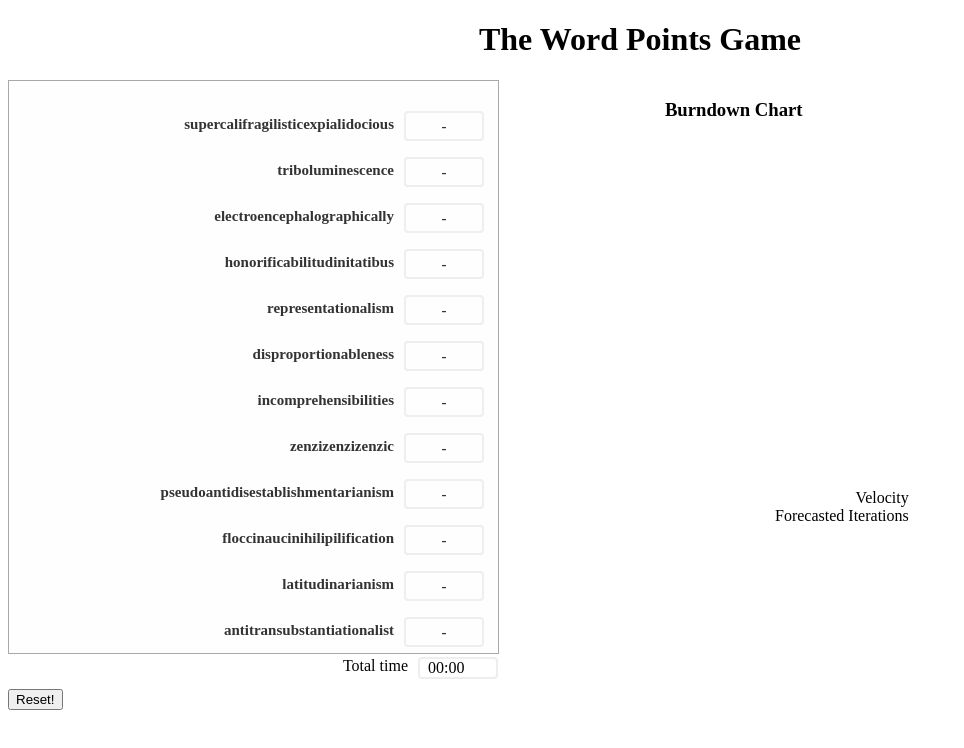
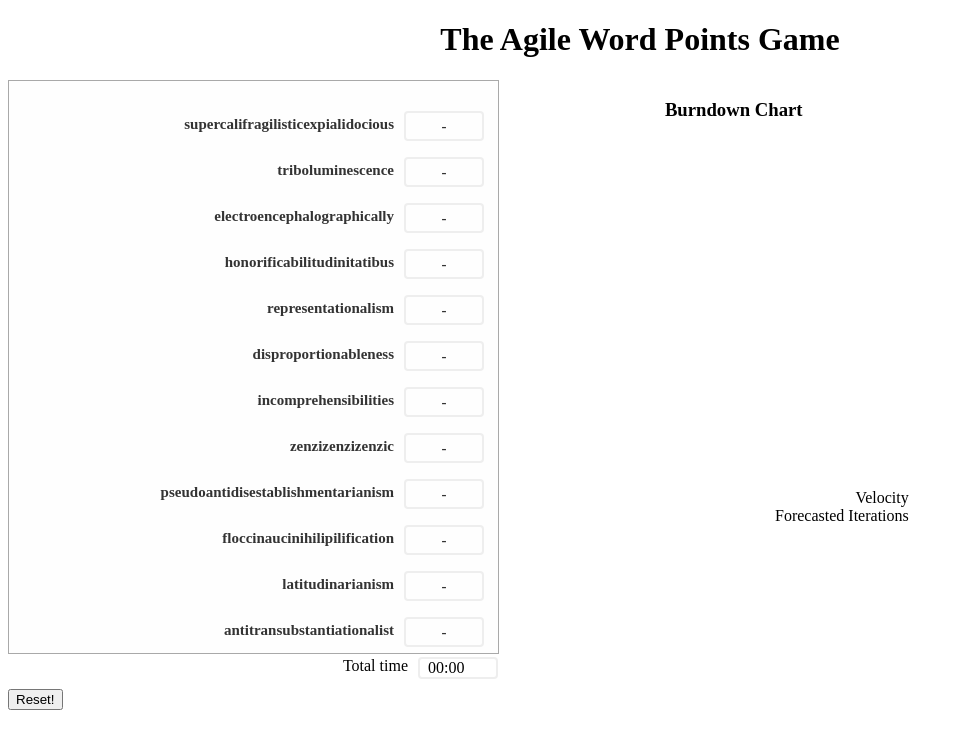
Before and after one commit to JogoShugh/AgileWordPointsGame, a plain HTML site: page index.html in a window 1280 px wide. Shown: the whole page, without its empty margins (0-964 px from the left). Drawn offline with nearby package versions, Linux system fonts and the light colour scheme; a script that the page names is missing.

Commit message:
Title fix

```diff
--- a/index.html
+++ b/index.html
@@ -91,7 +91,7 @@
 
     <div id="container">
         <header>
-            <h1>The Word Points Game</h1>
+            <h1>The Agile Word Points Game</h1>
         </header>
 
         <script id="gameWordsTemplate" type="text/x-handlebars-template">
```
